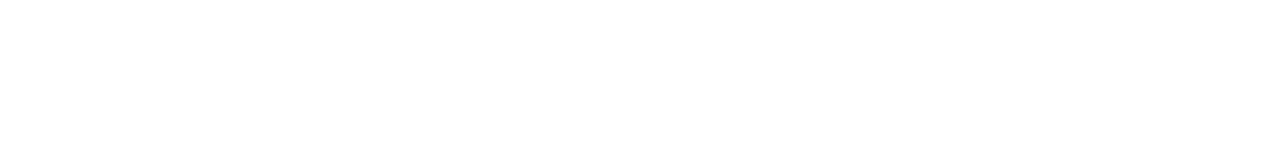
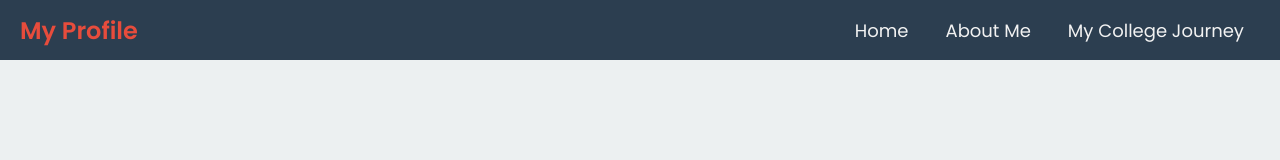
Before and after one commit to ramzstanley/ramz.github.io, a plain HTML site: page index.html in a window 1280 px wide. Drawn offline with Linux system fonts and the light colour scheme.

Commit message:
nav bar added

```diff
--- a/index.html
+++ b/index.html
@@ -3,9 +3,18 @@
 <head>
     <meta charset="UTF-8">
     <meta name="viewport" content="width=device-width, initial-scale=1.0">
-    <title>Profile Test</title>
+    <title>Digital Profile</title>
+    <link rel="stylesheet" href="style.css">
+    <link href="https://fonts.googleapis.com/css2?family=Poppins:wght@400;600&display=swap" rel="stylesheet">
 </head>
 <body>
-
+    <div class="navbar">
+        <div class="navbar-title">My Profile</div>
+        <div class="navbar-links">
+            <a href="#home">Home</a>
+            <a href="#about">About Me</a>
+            <a href="#journey">My College Journey</a>
+        </div>
+    </div>
 </body>
 </html>
--- a/style.css
+++ b/style.css
@@ -0,0 +1,48 @@
+body {
+    margin: 0;
+    font-family: 'Poppins', sans-serif;
+    background-color: #ecf0f1;
+    color: #34495e;
+}
+
+.navbar {
+    overflow: hidden;
+    background-color: #2c3e50;
+    display: flex;
+    align-items: center;
+    height: 60px;
+    padding: 0 20px;
+}
+
+.navbar-title {
+    color: #e74c3c;; /* Orange */
+    font-size: 24px;
+    font-weight: 600;
+    margin-right: auto;
+    transition: color 0.3s; /* Add transition effect */
+}
+
+.navbar-title:hover {
+    color: #f1c40f; /* Lighter orange on hover */
+}
+
+.navbar-links {
+    display: flex;
+    gap: 5px;
+    margin-left: auto;
+}
+
+.navbar-links a {
+    color: #f2f2f2;
+    text-align: center;
+    padding: 14px 16px;
+    text-decoration: none;
+    font-size: 18px;
+    font-weight: 400;
+    transition: color 0.3s, background-color 0.3s; /* Add transition effect */
+}
+
+.navbar-links a:hover {
+    background-color: #3498db; /* Light blue on hover */
+    color: #fff; /* White text on hover */
+}
```
